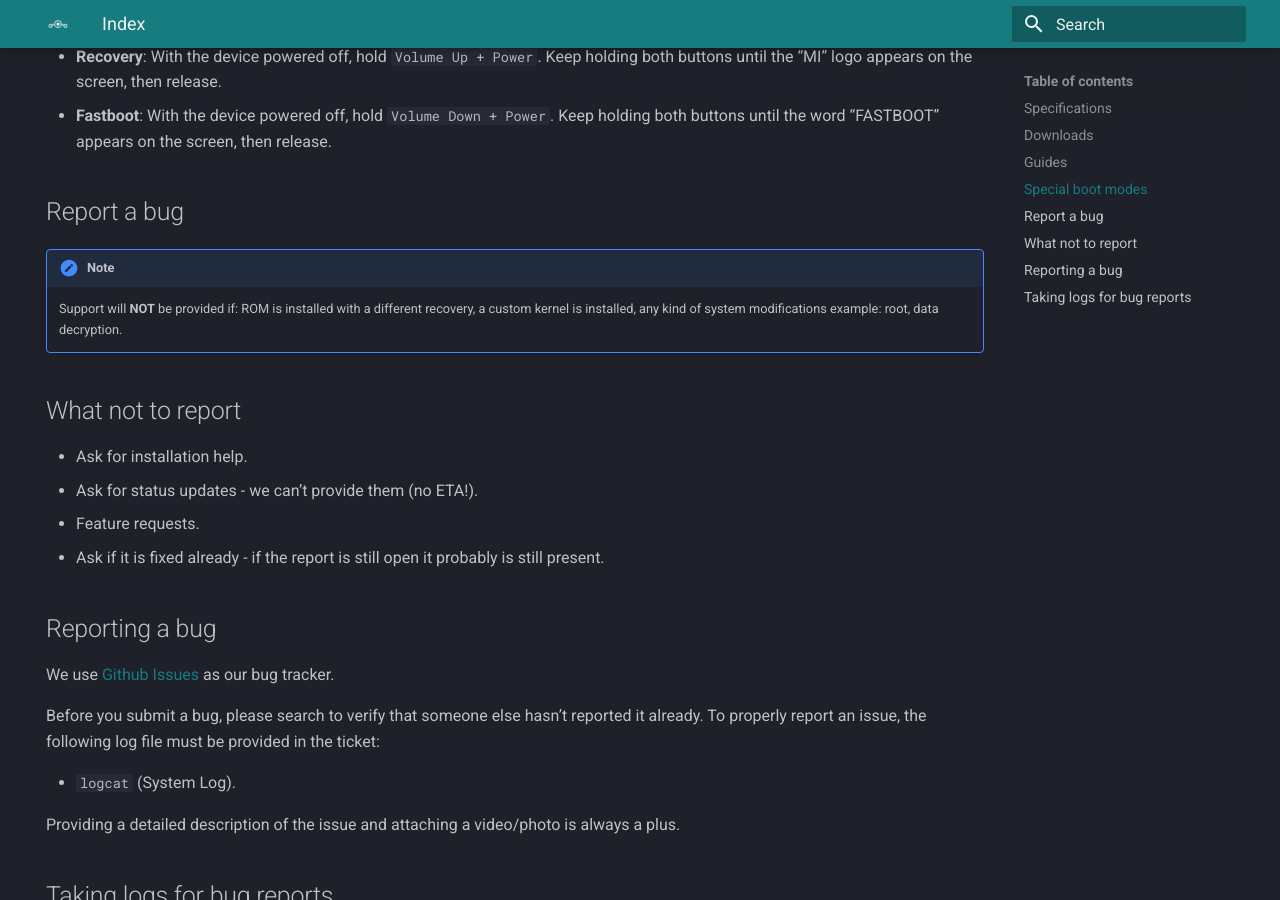
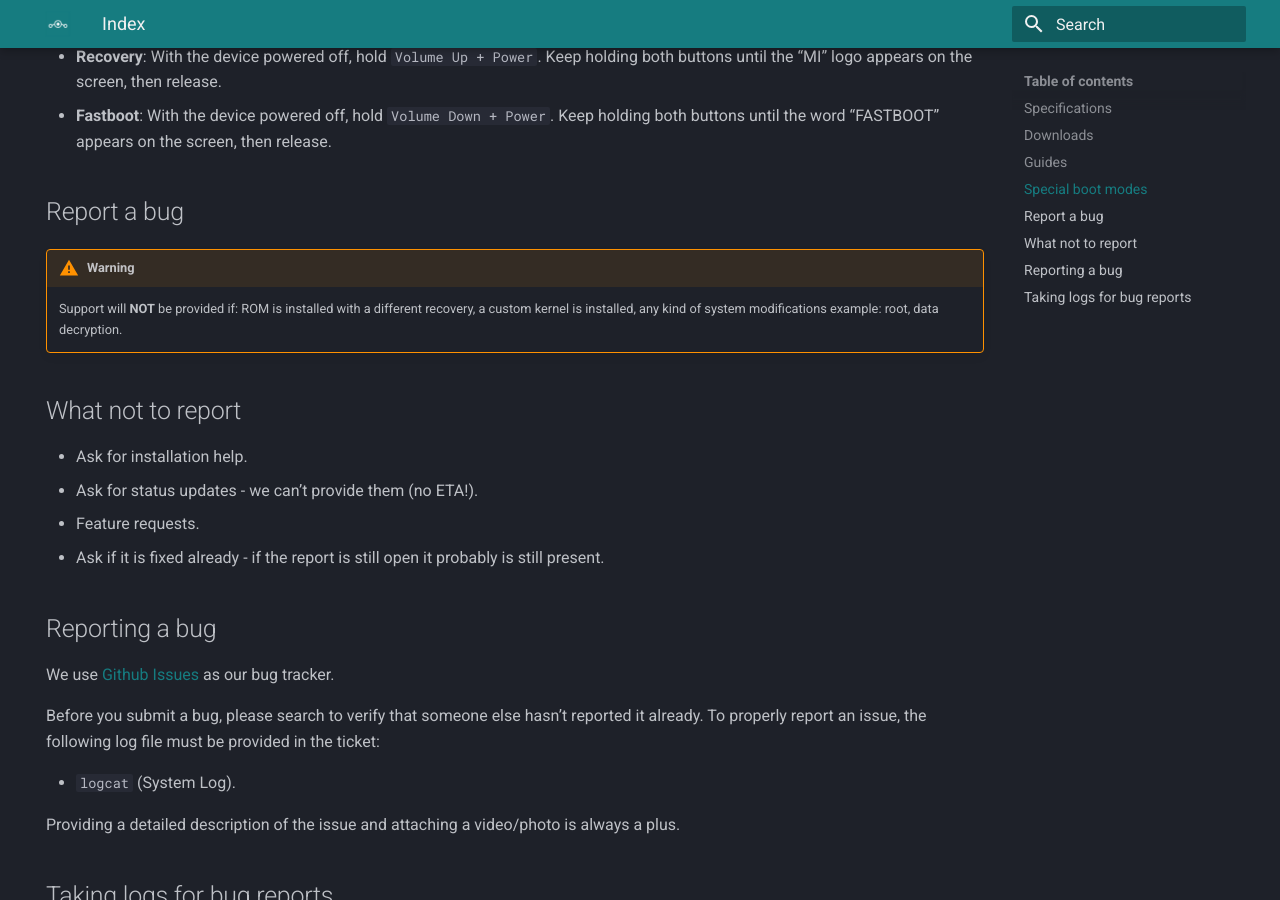
Before and after one commit to penglezos/lineageos.penglezos.dev, an MkDocs documentation site: the page built from docs/devices/raphael/index.md, in a window 1280 px wide and 900 px high, scrolled down 1337 px. Built offline with MkDocs 1.6.1 and Material for MkDocs 9.7.7, drawn with Linux system fonts in a browser that asks for light colours.

Commit message:
docs: Switch to warning modal
Signed-off-by: penglezos <panagiotisegl@gmail.com>

```diff
--- a/docs/devices/raphael/index.md
+++ b/docs/devices/raphael/index.md
@@ -41,7 +41,7 @@ hide:
 
 ## Report a bug
 
-!!! note
+!!! warning
     Support will **NOT** be provided if: ROM is installed with a different recovery, a custom kernel is installed, any kind of system modifications example: root, data decryption.
 
 ## What not to report
```
